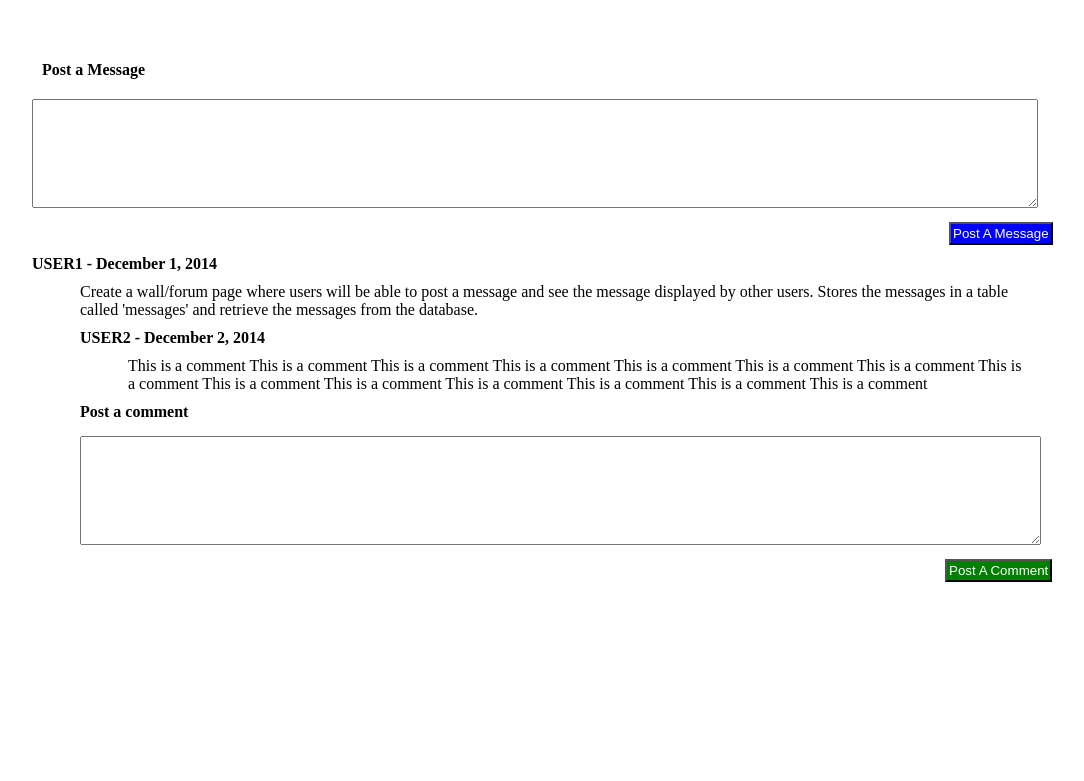
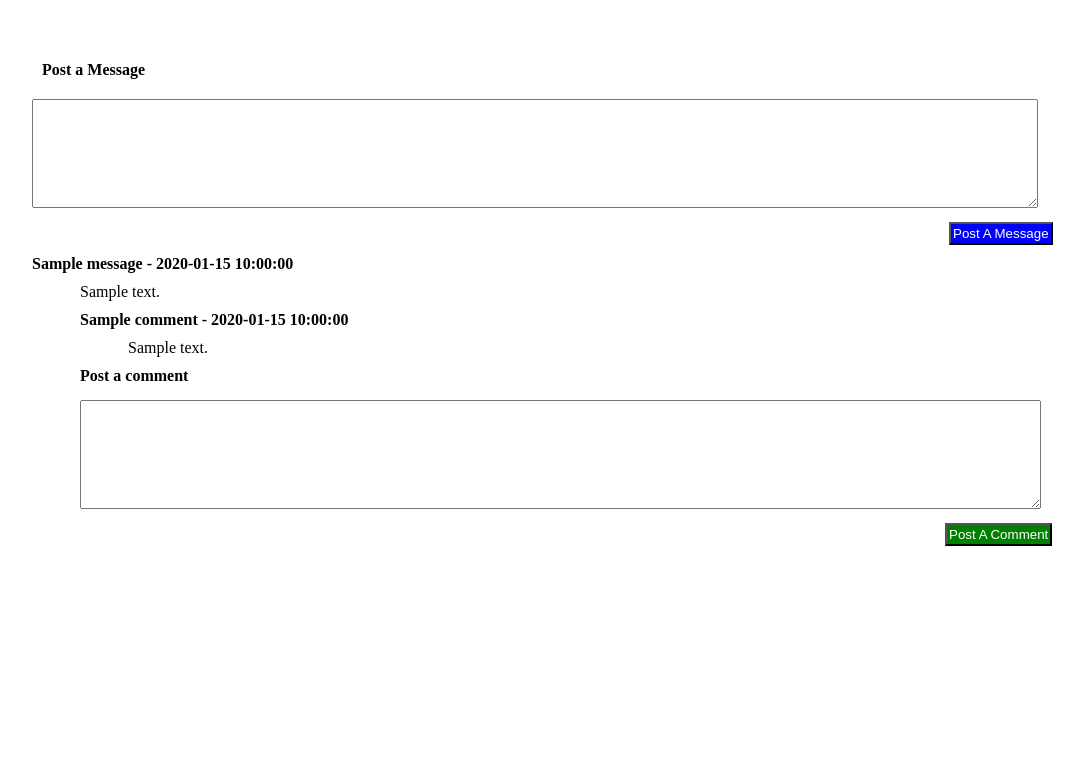
Before and after one commit to symaselbbircs/CodingDojo_python, a Flask app: template flask_mysql/theWall/templates/thewall.html in a window 1280 px wide. Shown: the part 49-830 px from the top of the page, without its empty margins (48-1132 px from the left). Run offline with Flask 2, Linux system fonts and the light colour scheme; the visitor is signed in with stand-in values (Sample User, id 1); tables that the repository leaves empty or names only in its code hold one stand-in row (values such as "Sample post"); the template is opened without the code that fills it: most values are stand-ins (such as "Sample title", 1, 10 or a date in 2020).

Commit message:
The Wall Assignment. Delete and edit not included

```diff
--- a/flask_mysql/theWall/server.py
+++ b/flask_mysql/theWall/server.py
@@ -75,23 +75,26 @@ def get_user_info(un):
     return mysql.query_db(query,data)
 
 def load_messages():
-    query="""SELECT id, message, user_id, concat(MONTHNAME(updated_at), " ", DAY(updated_at), ", ", YEAR(updated_at)) AS date
-             FROM messages"""
+    query="""SELECT m.id, m.user_id, CONCAT(u.first_name, ' ', u.last_name) as name, m.message, CONCAT(MONTHNAME(m.updated_at), " ", DAY(m.updated_at), ", ", YEAR(m.updated_at)) AS date from messages m
+             LEFT JOIN users u
+             ON u.id = m.user_id
+             ORDER BY date ASC"""
     result = mysql.query_db(query)
-    print result
     for row in result:
         wall_data[row['id']] = {"uid":row['user_id'],
-                                "date":row['date'],
-                                "content":row['message'],
+                                "date":str(row['date']),
+                                "name":row['name'],
+                                "message":row['message'],
                                 "comments":[]}
 
 def load_comments():
-    query="""SELECT message_id, user_id, comment, concat(MONTHNAME(updated_at), " ", DAY(updated_at), ", ", YEAR(updated_at)) AS date
-             FROM comments"""
+    query="""SELECT c.message_id, CONCAT(u.first_name, ' ', u.last_name) as name, c.comment, u.id as user_id, concat(MONTHNAME(c.updated_at), " ", DAY(c.updated_at), ", ", YEAR(c.updated_at)) AS date  from comments c
+             left join users u
+             on u.id = c.user_id
+             ORDER BY date ASC"""
     result = mysql.query_db(query)
-    print result
     for row in result:
-        wall_data[row['message_id']]["comments"].append({"uid":row["user_id"],"date":row["date"],"content":row["comment"]})
+        wall_data[row['message_id']]["comments"].append({"uid":row["user_id"],"name":row["name"],"date":str(row["date"]),"comment":row["comment"]})
 
 def refresh_wall_data():
     wall_data = {}
@@ -104,6 +107,7 @@ def refresh_wall_data():
 def index():
     if "name" in session:
         refresh_wall_data()
+        print wall_data
         print "wall data {}".format(wall_data)
         return render_template('thewall.html',data=wall_data)
     return render_template('login.html')
@@ -120,7 +124,7 @@ def login():
             session['username'] = results[0]['username']
             session['password'] = request.form['password']
             session['name'] = results[0]['first_name'] + " " + results[0]['last_name']
-            return render_template('thewall.html')
+            # return render_template('thewall.html')
     else:
         flash({"alert":"Username {} not found! Please click 'Add New User'.".format(request.form['username'])})
     return redirect('/')
@@ -159,11 +163,16 @@ def add_message():
     data = {"id":session['id'],
             "message":request.form['message']}
     mysql.query_db(query,data)
-    return render_template('thewall.html')
+    return redirect('/')
 
-@app.route('/comment', methods=["POST"])
-def add_comment():
-    # This needs the message id as well
-    pass
+@app.route('/comment/<mid>', methods=["POST"])
+def add_comment(mid):
+    query = """ INSERT INTO comments (user_id,comment,created_at,updated_at,message_id)
+                VALUES (:uid,:comment,NOW(),NOW(),:mid)"""
+    data = {"uid": session['id'],
+            "comment": request.form["comment"],
+            "mid":mid}
+    mysql.query_db(query,data)
+    return redirect('/')
 
 app.run(debug=True)
--- a/flask_mysql/theWall/static/thewall_style.css
+++ b/flask_mysql/theWall/static/thewall_style.css
@@ -43,7 +43,7 @@
   margin-top: 10px;
 }
 
-#comment_box{
+.comment_box{
   padding: 2px;
   padding-top: 5px;
   height: 100px;
@@ -58,7 +58,7 @@
   background-color: blue;
   color: white;
 }
-#button_comment{
+.button_comment{
   margin-left: 865px;
   padding: 2px;
   background-color: green;
--- a/flask_mysql/theWall/templates/thewall.html
+++ b/flask_mysql/theWall/templates/thewall.html
@@ -20,25 +20,31 @@
         <input id="button_message" type="submit" value="Post A Message">
       </form>
       <div id="message_board">
+        {% if data: %}
+          {% for message in data %}
             <div>
-          <h4>USER1 - December 1, 2014</h4><br>
+              <h4>{{ data[message]["name"] }} - {{ data[message]["date"] }}</h4><br>
               <div class="message">
-            <p>Create a wall/forum page where users will be able to post a message and see the message displayed by other users. Stores the messages in a table called 'messages' and retrieve the messages from the database.</p>
+                <p>{{ data[message]["message"] }}</p>
               </div>
+              {% for comment in data[message]["comments"] %}
                 <div class="comment">
-            <h4>USER2 - December 2, 2014</h4><br>
+                <h4>{{ comment["name"]}} - {{ comment["date"] }}</h4><br>
                 <div class="comment_content">
-              <p>This is a comment This is a comment This is a comment This is a comment This is a comment This is a comment This is a comment This is a comment This is a comment This is a comment This is a comment This is a comment This is a comment This is a comment </p>
+                  <p>{{ comment["comment"] }}</p>
                 </div>
               </div>
+              {% endfor %}
               <div class="comment">
                 <h4>Post a comment</h4>
-            <textarea id="comment_box" type="textarea" form="submitcomment"></textarea>
-            <form id="submitcomment" action="/comment/ID" method="POST">
-            <input id="button_comment" type="submit" value="Post A Comment">
+                <textarea class="comment_box" name="comment" type="textarea" form="{{message}}"></textarea>
+                <form id="{{message}}" class="submitcomment" action="/comment/{{ message }}" method="POST">
+                <input class="button_comment" type="submit" value="Post A Comment">
                 </form>
               </div>
             </div>
+          {% endfor %}
+        {% endif %}
       </div>
     </div>
   </body>
```
Lines whose indentation alone changed are shown as unchanged.
